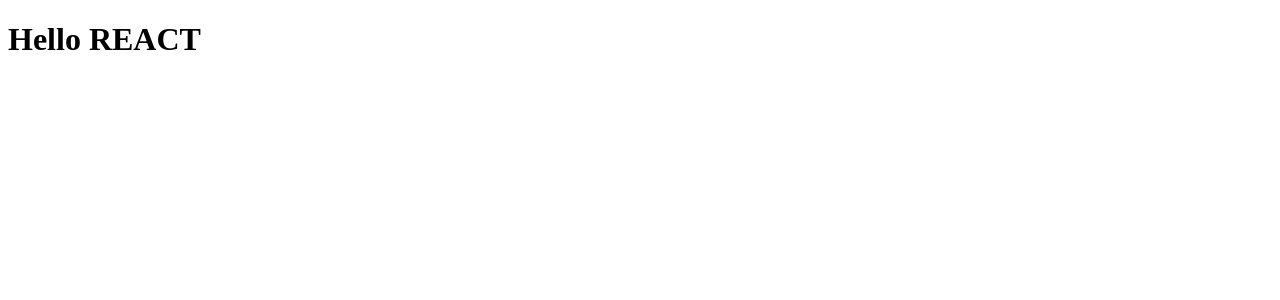
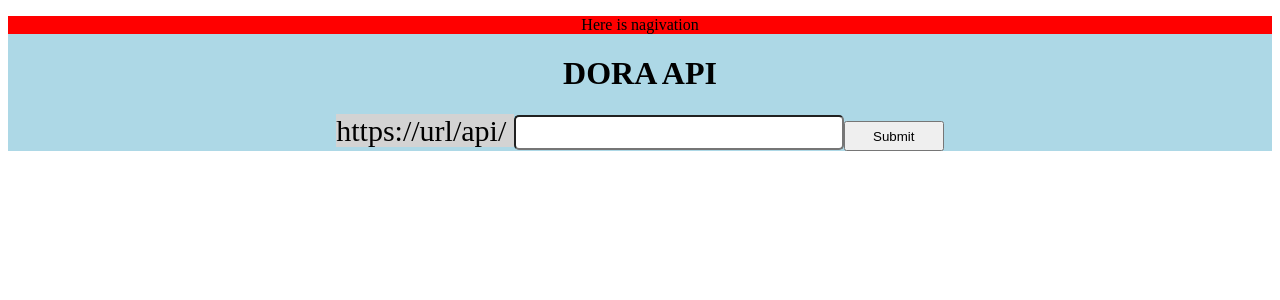
Before and after one commit to FumiKimura/ccp2-sprint.solo-api, a React (Create React App) app in the folder src-frontend/: page / in a window 1280 px wide. Shown: the top 300 px of the page. Built offline with nearby package versions, Linux system fonts and the light colour scheme.

Commit message:
Added api path form

```diff
--- a/src-frontend/package.json
+++ b/src-frontend/package.json
@@ -12,6 +12,7 @@
     "@types/react-dom": "^17.0.11",
     "react": "^17.0.2",
     "react-dom": "^17.0.2",
+    "react-json-view": "^1.21.3",
     "react-scripts": "4.0.3",
     "typescript": "^4.5.3",
     "web-vitals": "^1.1.2"
--- a/src-frontend/src/App.css
+++ b/src-frontend/src/App.css
@@ -0,0 +1,20 @@
+.App {
+    background-color: lightblue;
+    height:100%;
+    text-align: center;
+}
+
+.pathLabel {
+    font-size: 30px;
+    background-color: lightgray;
+}
+
+.pathInput {
+    font-size: 25px;
+    border-radius: 5px;
+}
+
+.submitBtn {
+    width: 100px;
+    height: 30px;
+}
--- a/src-frontend/src/App.tsx
+++ b/src-frontend/src/App.tsx
@@ -1,10 +1,17 @@
 import React from 'react';
 import './App.css';
+import Navigation from './navigation/navigation';
 
 function App() {
   return (
     <div className="App">
-      <h1>Hello REACT</h1>
+      <Navigation />
+      <h1 className="title">DORA API</h1>
+      <form>
+        <label className="pathLabel">https://url/api/ </label>
+        <input className="pathInput" type="text" id="path"></input>
+        <input className="submitBtn" type="submit"></input>
+      </form>
     </div>
   );
 }
--- /dev/null
+++ b/src-frontend/src/navigation/navigation.css
@@ -0,0 +1,5 @@
+.navigation {
+    height:20%;
+    width:100%;
+    background-color: red;
+}
--- /dev/null
+++ b/src-frontend/src/navigation/navigation.tsx
@@ -0,0 +1,12 @@
+import React from 'react';
+import './navigation.css';
+
+function Navigation() {
+    return (
+      <div className="navigation">
+          <p>Here is nagivation</p>
+      </div>
+    );
+}
+
+export default Navigation;
```
Also changed, not shown: 1 other file (tests, documents, lock files or other folders).
